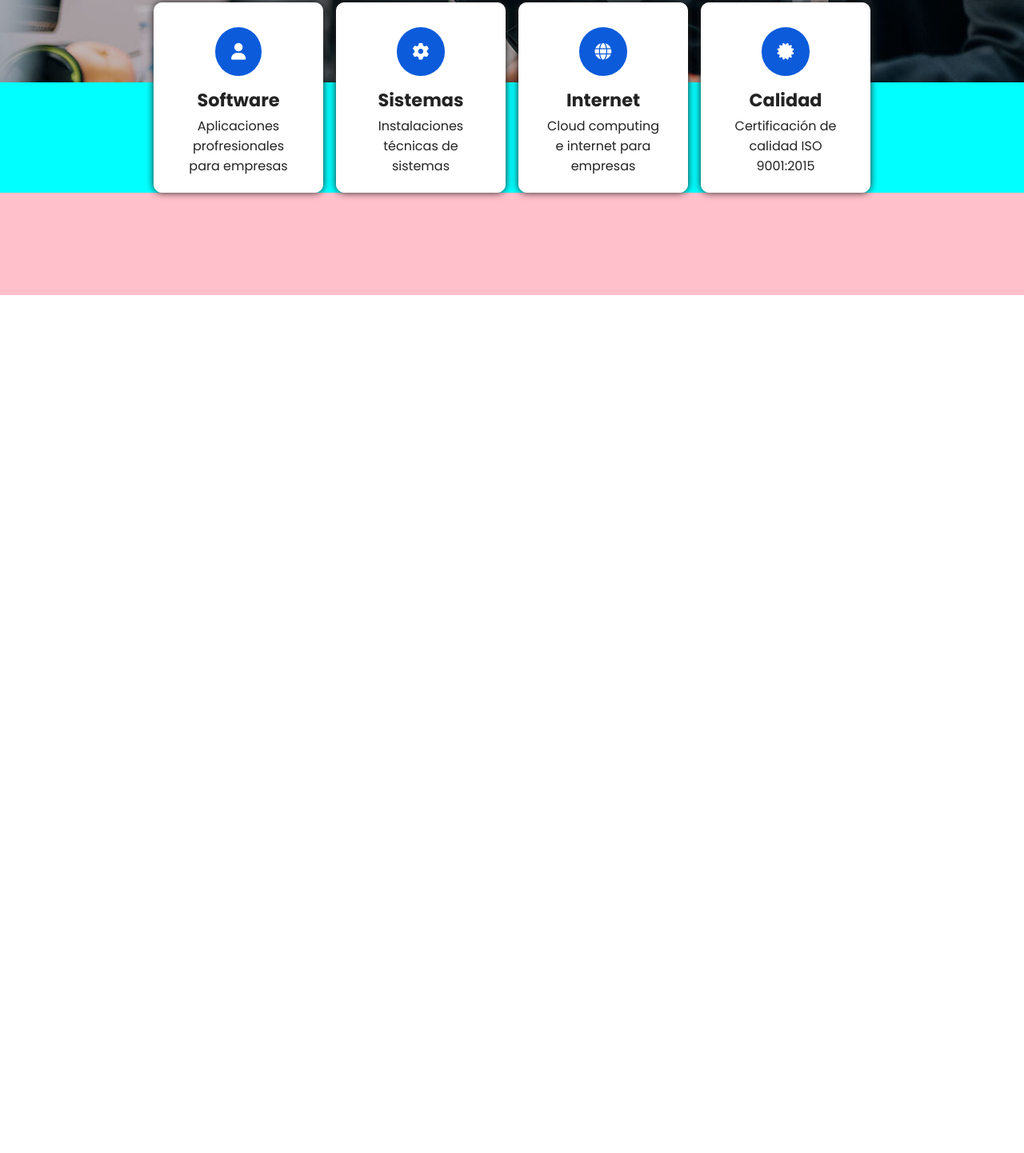
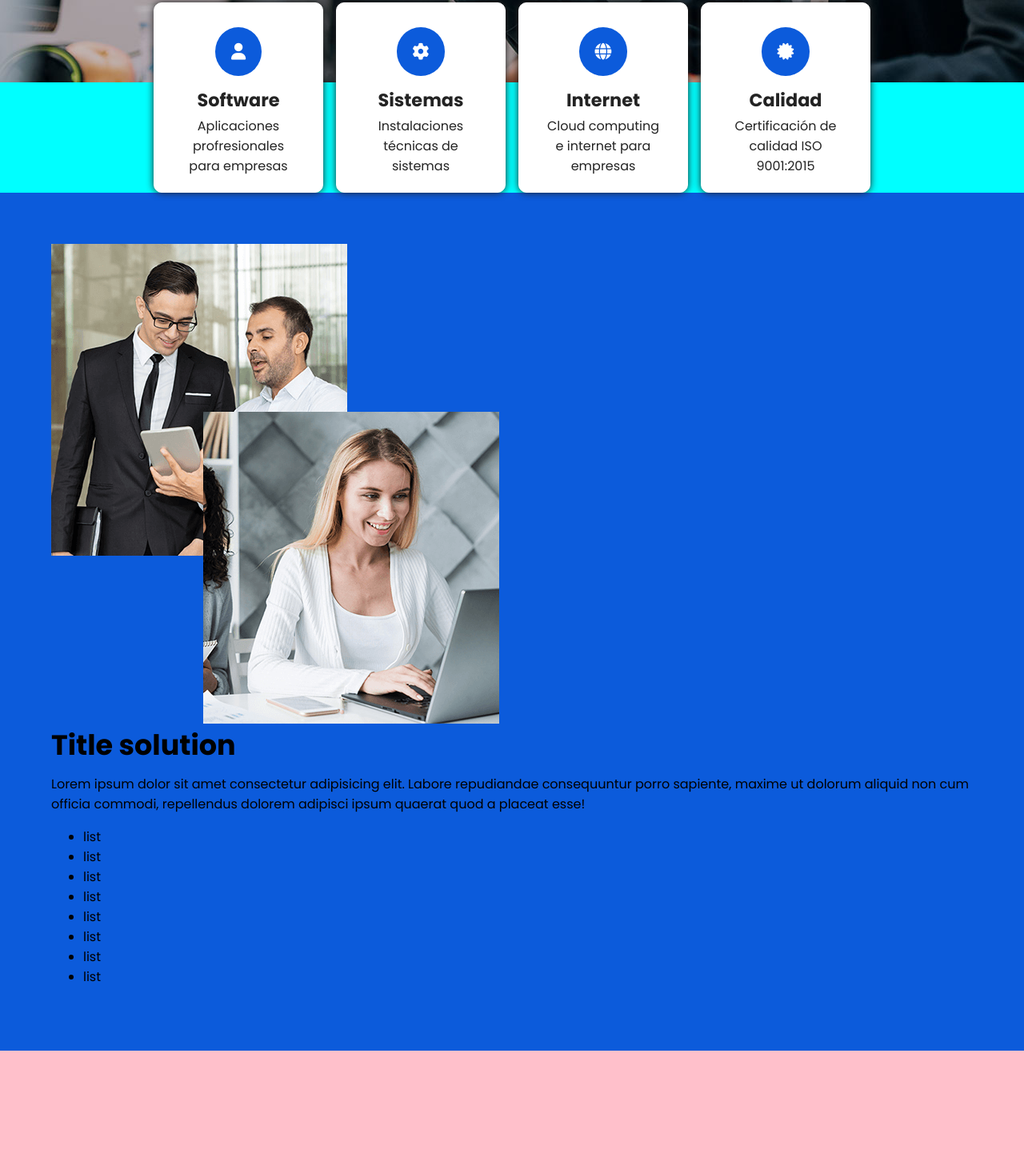
Before and after one commit to Ariora-Soul/querry-flex, a plain HTML site: page index.html in a window 1280 px wide. Shown: the part 797-2239 px from the top of the page at 80% size. Before the commit the page ends 1166 px from the top, so only its background shows below. Drawn offline with Linux system fonts and the light colour scheme.

Commit message:
Added structure html for "information querry" section

```diff
--- a/css.css
+++ b/css.css
@@ -228,6 +228,14 @@ main {
   padding: 0px 30px 0px 30px;
 }
 
+/* Information querry */
+
+
+#information-querry {
+    background-color: #0c5bdb;
+    padding: 5%;
+}
+
 /* Media Query Mobile*/
 
 /* Extra small devices (phones, 600px and down) */
--- a/index.html
+++ b/index.html
@@ -55,7 +55,7 @@
           <button class="button buttom-banner"><a href="#">Contacto</a></button>
         </div>
       </section>
-
+      <!-- Skills querry Section -->
       <section id="skills-querry">
         <div class="skill-block">
           <span class="icon-skill"><i class="fa-solid fa-user"></i></span>
@@ -78,15 +78,51 @@
           </p>
         </div>
         <div class="skill-block">
-          <span class="icon-skill"><i class="fa-solid fa-certificate"></i></span>
+          <span class="icon-skill"
+            ><i class="fa-solid fa-certificate"></i
+          ></span>
           <h3 class="skill-title">Calidad</h3>
           <p class="skill-description">
             Certificación de calidad ISO 9001:2015
           </p>
         </div>
       </section>
+    </main>
 
-      <section id="example"></section>
-    </main>
+    <section id="information-querry">
+      <article class="querry-solution">
+        <div class="image-solution">
+          <img
+            class="solution-image"
+            src="/images/about-img.png"
+            alt="image-solution"
+          />
+        </div>
+        <div class="solution-list">
+          <h2 class="solution-title">Title solution</h2>
+          <p class="solution-description">
+            Lorem ipsum dolor sit amet consectetur adipisicing elit. Labore
+            repudiandae consequuntur porro sapiente, maxime ut dolorum aliquid
+            non cum officia commodi, repellendus dolorem adipisci ipsum quaerat
+            quod a placeat esse!
+          </p>
+
+          <ul>
+            <li class="solution-list">list</li>
+            <li class="solution-list">list</li>
+            <li class="solution-list">list</li>
+            <li class="solution-list">list</li>
+            <li class="solution-list">list</li>
+            <li class="solution-list">list</li>
+            <li class="solution-list">list</li>
+            <li class="solution-list">list</li>
+          </ul>
+
+        </div>
+      </article>
+    </section>
+
+    <section id="example"></section>
+    <!-- Skills querry Section -->
   </body>
 </html>
```
Also changed, not shown: images/about-img.png (added).
